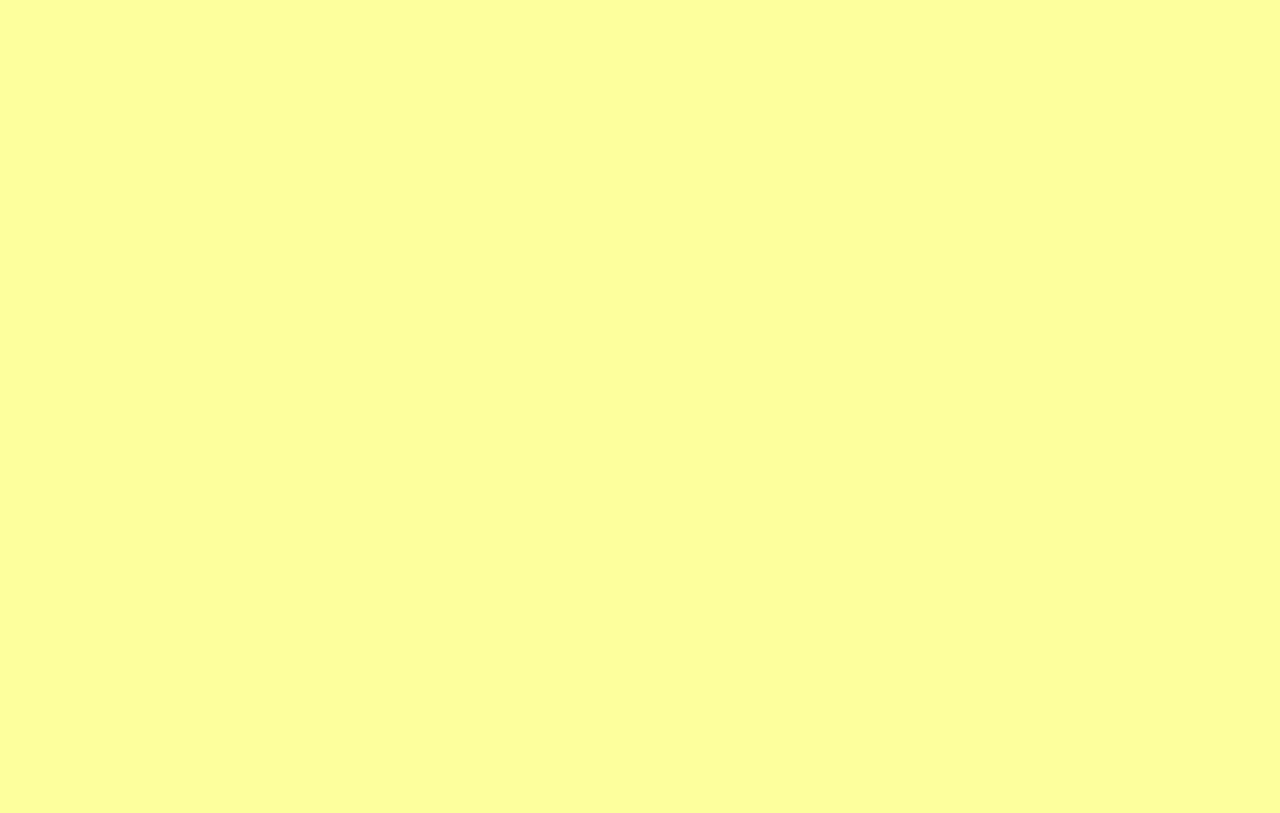
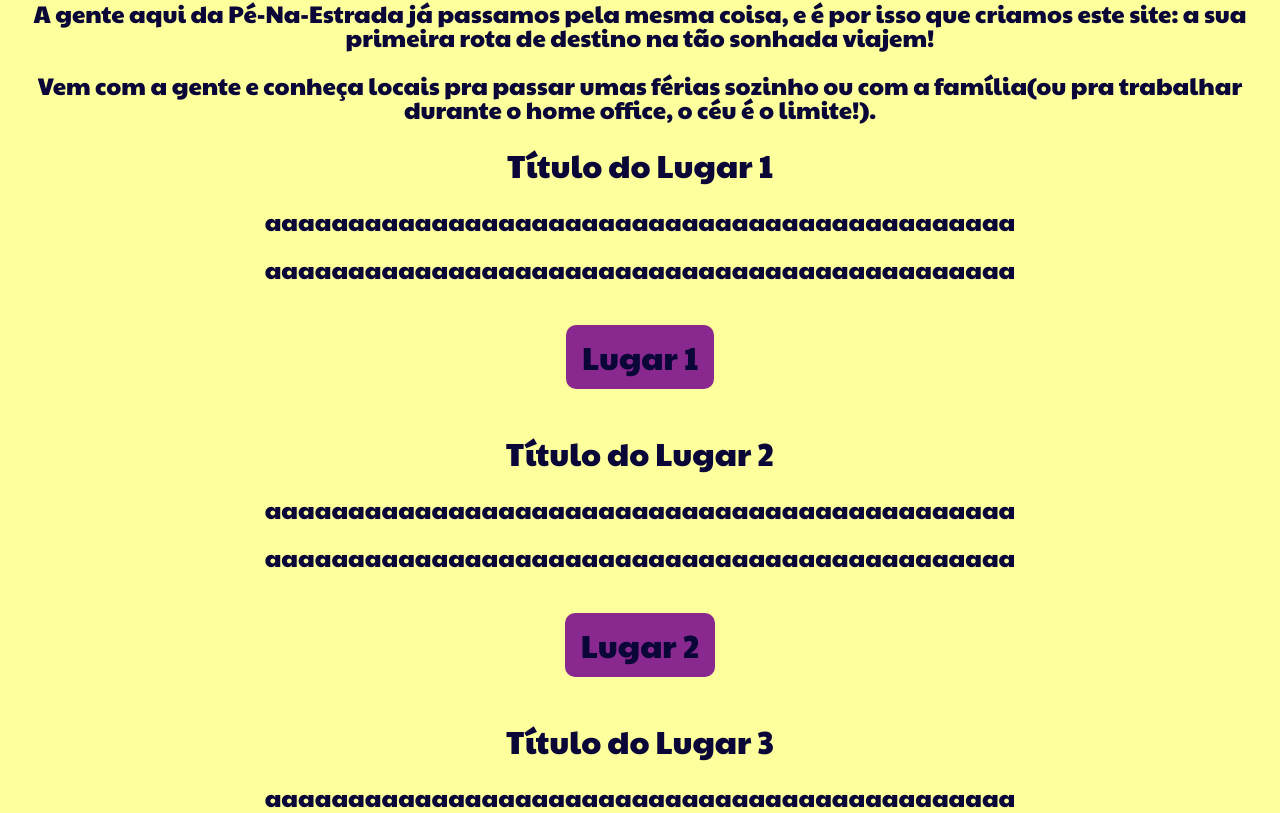
Before and after one commit to Pololokka/desafio-pe-na-estrada, a React (Vite) app: page / in a window 1280 px wide. Shown: the part 307-1120 px from the top of the page. Before the commit the page ends 800 px from the top, so only its background shows below. Built offline with nearby package versions, Linux system fonts and the light colour scheme.

Commit message:
:sparkles: feat: feita a base da home

```diff
--- /dev/null
+++ b/src/Components/TextSection/Index.jsx
@@ -0,0 +1,18 @@
+import "./Styles.css";
+
+const TextSection = ({ sectionTitle, sectionText }) => {
+  return (
+    <section className="section__container">
+      <h2 className="subtitulo subtitulo-hover">{sectionTitle}</h2>
+      {sectionText?.map((element, index) => {
+        return (
+          <p className="texto" key={index}>
+            {element}
+          </p>
+        );
+      })}
+    </section>
+  );
+};
+
+export default TextSection;
--- /dev/null
+++ b/src/Components/TextSection/Styles.css
@@ -0,0 +1,7 @@
+.section__container {
+  display: flex;
+  flex-direction: column;
+  justify-content: center;
+  align-items: center;
+  text-align: center;
+}
--- /dev/null
+++ b/src/Data/texts.js
@@ -0,0 +1,20 @@
+export const homeTextIntro = [
+  "Está pensando em viajar, mas não sabe exatamente pra onde ir? Ou pior, tá meio curto na grana, então não quer ficar adivinhando o que fazer, nem o que comer, nem nada assim?",
+  "A gente aqui da Pé-Na-Estrada já passamos pela mesma coisa, e é por isso que criamos este site: a sua primeira rota de destino na tão sonhada viajem!",
+  "Vem com a gente e conheça locais pra passar umas férias sozinho ou com a família(ou pra trabalhar durante o home office, o céu é o limite!).",
+];
+
+export const homeTextPlace1 = [
+  "aaaaaaaaaaaaaaaaaaaaaaaaaaaaaaaaaaaaaaaaaaaaa",
+  "aaaaaaaaaaaaaaaaaaaaaaaaaaaaaaaaaaaaaaaaaaaaa",
+];
+
+export const homeTextPlace2 = [
+  "aaaaaaaaaaaaaaaaaaaaaaaaaaaaaaaaaaaaaaaaaaaaa",
+  "aaaaaaaaaaaaaaaaaaaaaaaaaaaaaaaaaaaaaaaaaaaaa",
+];
+
+export const homeTextPlace3 = [
+  "aaaaaaaaaaaaaaaaaaaaaaaaaaaaaaaaaaaaaaaaaaaaa",
+  "aaaaaaaaaaaaaaaaaaaaaaaaaaaaaaaaaaaaaaaaaaaaa",
+];
--- a/src/Pages/Home/Index.jsx
+++ b/src/Pages/Home/Index.jsx
@@ -1,8 +1,42 @@
+import TextSection from "../../Components/TextSection/Index";
+import { Link } from "react-router-dom";
+
+import {
+  homeTextIntro,
+  homeTextPlace1,
+  homeTextPlace2,
+  homeTextPlace3,
+} from "../../Data/texts";
+
 const Home = () => {
   return (
     <main className="main__container">
       <h1 className="titulo titulo-hover">Teste</h1>
-      <p className="texto">Teste 2</p>
+      <TextSection sectionTitle="Sobre Nós" sectionText={homeTextIntro} />
+
+      <TextSection
+        sectionTitle="Título do Lugar 1"
+        sectionText={homeTextPlace1}
+      />
+      <Link className="subtitulo btn__geral" to="/">
+        Lugar 1
+      </Link>
+
+      <TextSection
+        sectionTitle="Título do Lugar 2"
+        sectionText={homeTextPlace2}
+      />
+      <Link className="subtitulo btn__geral" to="/">
+        Lugar 2
+      </Link>
+
+      <TextSection
+        sectionTitle="Título do Lugar 3"
+        sectionText={homeTextPlace3}
+      />
+      <Link className="subtitulo btn__geral" to="/">
+        Lugar 3
+      </Link>
     </main>
   );
 };
```
